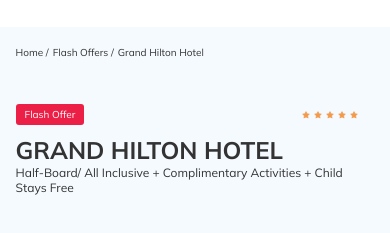
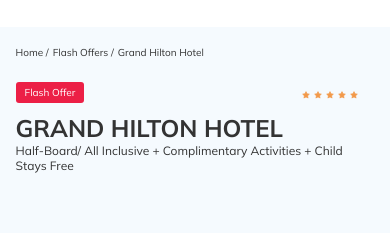
Before and after one commit to Avocado-web/tour-plan, a plain HTML site: page index.html in a window 390 px wide. Shown: the part 51-284 px from the top of the page. Drawn offline with Linux system fonts and the light colour scheme.

Commit message:
fix: margin/padding

```diff
--- a/sass/_media.sass
+++ b/sass/_media.sass
@@ -63,6 +63,8 @@
   .stars
     flex-basis: auto
   .hotel
+    padding-top: 5px
+    padding-bottom: 20px
     &-name
       flex-basis: 100%
     &-wrapper
@@ -77,6 +79,7 @@
         display: none
       &__offer
         order: -1
+        margin-top: 0
         margin-left: 0
 @media (max-width: 320px)
   .container
--- a/sass/blocks/_breadcrumb.sass
+++ b/sass/blocks/_breadcrumb.sass
@@ -1,4 +1,5 @@
 .breadcrumb
+
   &-list
     display: flex
     align-items: center
--- a/sass/blocks/_hotel.sass
+++ b/sass/blocks/_hotel.sass
@@ -1,6 +1,6 @@
 .hotel
-  padding-top: 23px
-  padding-bottom: 70px
+  padding-top: 24px
+  padding-bottom: 20px
   &-info
     display: flex
     align-items: center
```
Also changed, not shown: css/style.css, 1 other file.
